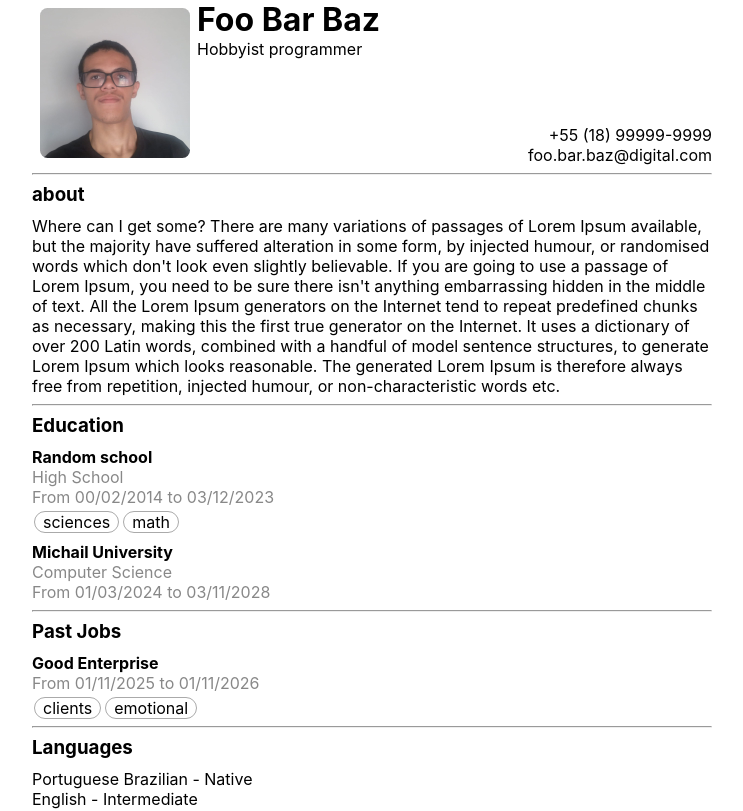
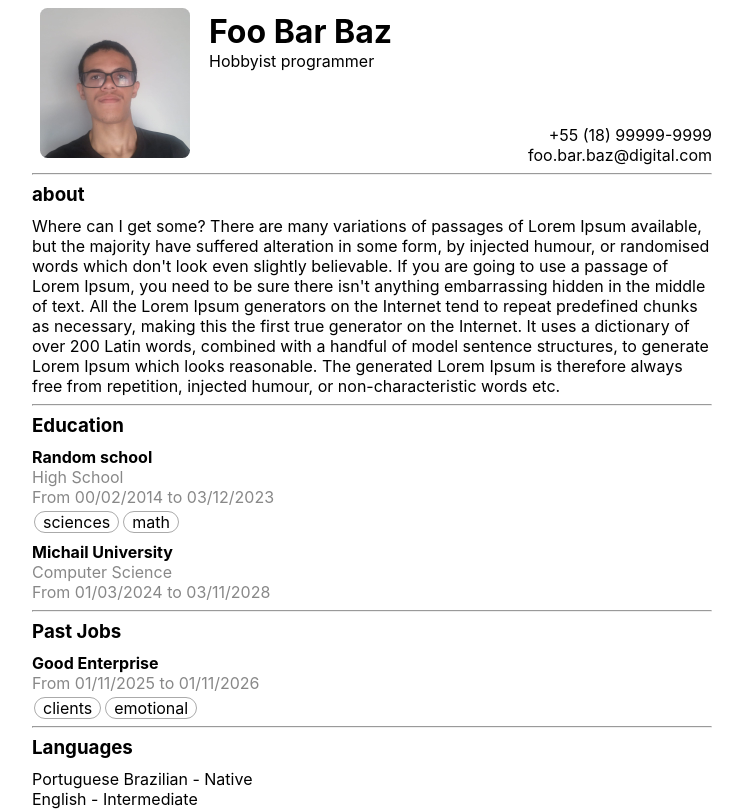
Before and after one commit to Johnnathan28/my-page, a JavaScript app: page / in a window 1280 px wide. Shown: the top 811 px of the page, without its empty margins (268-1011 px from the left). Built offline with nearby package versions, Linux system fonts and the light colour scheme; the HTML template or start-up script is replaced by a standard one.

Commit message:
Add padding for header basic information

```diff
--- a/src/pages/curriculum-vitae/style.css
+++ b/src/pages/curriculum-vitae/style.css
@@ -53,6 +53,10 @@ h3 {
 
 .Header-img {
   width: 100%;
+}
+
+.Header .info .basic {
+  padding: 12px 0 0 12px;
 }
 
 .Header .info .contact {
```
